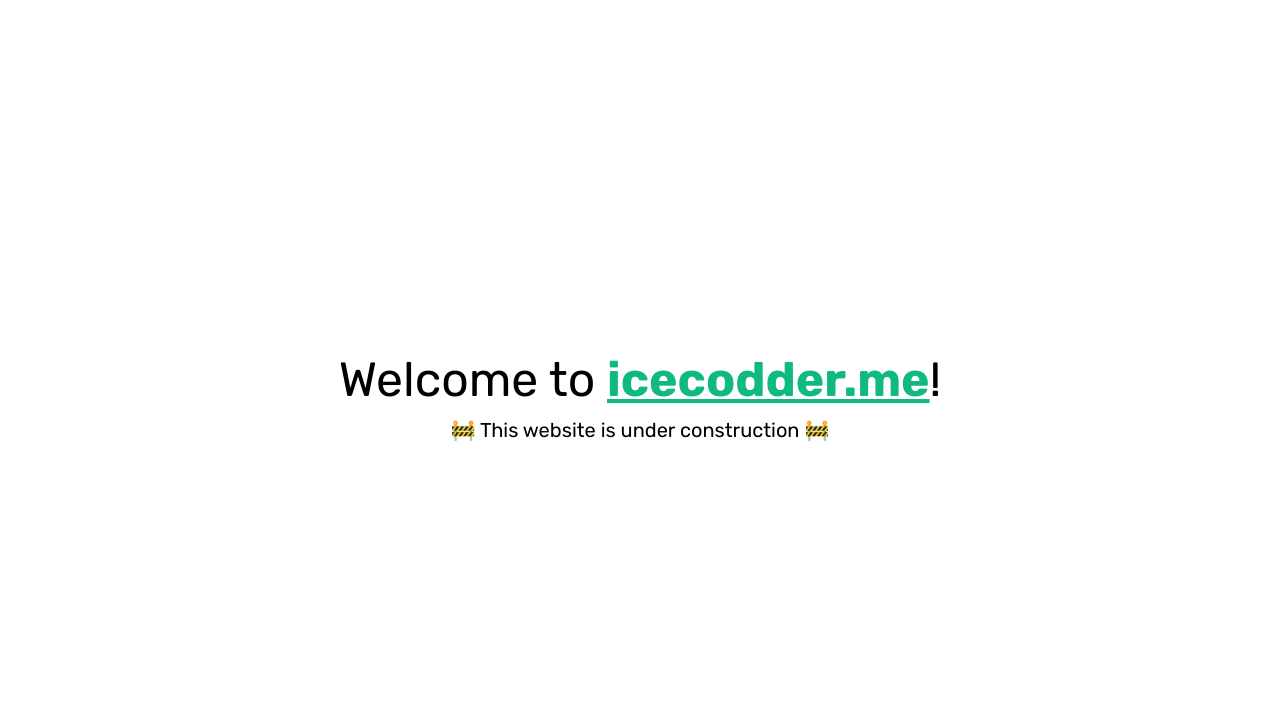
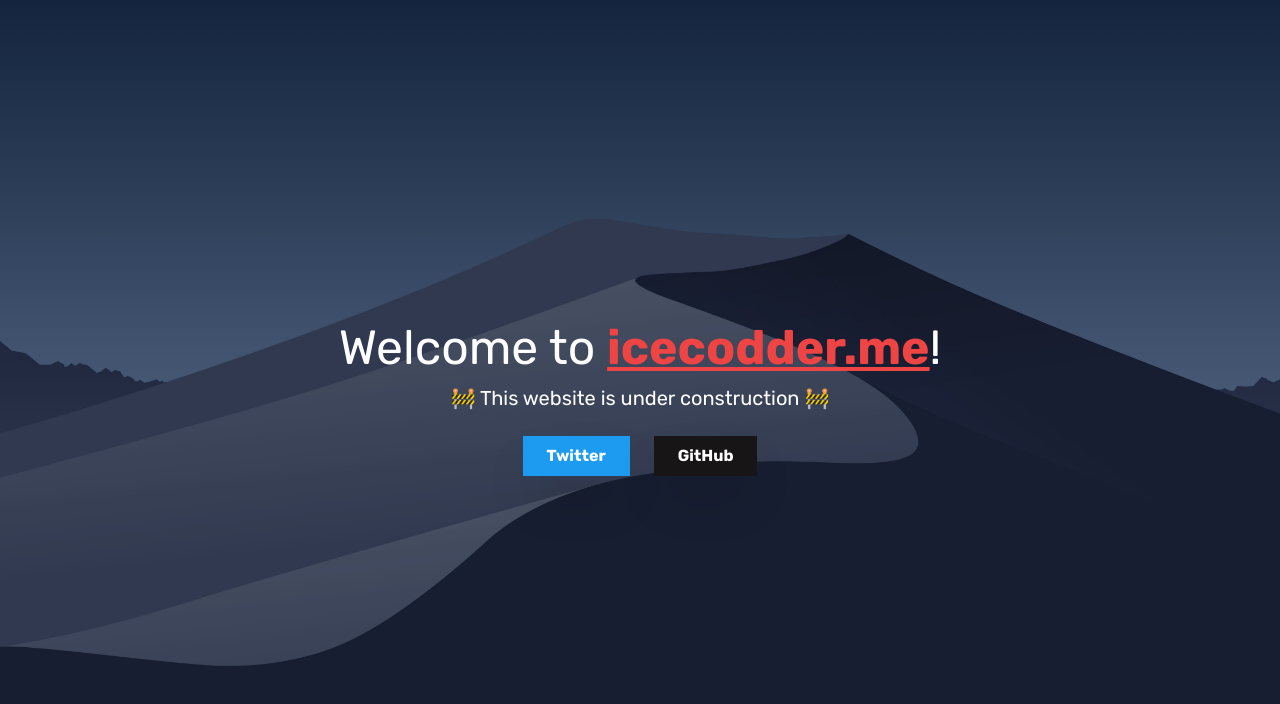
Before and after one commit to icecodder/icecodder.me, a Vue app: page / in a window 1280 px wide. Shown: the top 704 px of the page. Built offline with nearby package versions, Linux system fonts and the light colour scheme.

Commit message:
setup background image & buttonrow

```diff
--- a/src/App.vue
+++ b/src/App.vue
@@ -1,16 +1,22 @@
 <template>
-  <div class="flex flex-col justify-center items-center h-screen space-y-3">
-    <p class="text-5xl font-light">Welcome to <span class="font-extrabold text-green-500 underline">{{ website }}</span>!</p>
-    <p class="text-xl font-thin">🚧 This website is under construction 🚧</p>
+  <div class="flex flex-col justify-center items-center h-screen space-y-3 bg-hero bg-cover bg-no-repeat">
+    <p class="text-5xl text-white">Welcome to <a class="font-extrabold text-red-500 underline" href="/">{{ website }}</a>!</p>
+    <p class="text-xl text-white">🚧 This website is under construction 🚧</p>
+    <ButtonRow />
   </div>
 </template>
 
 <script>
+import ButtonRow from "./components/ButtonRow.vue";
+
 export default {
   data() {
     return {
       website: "icecodder.me"
     }
+  },
+  components: {
+    ButtonRow
   }
 }
 </script>
```
